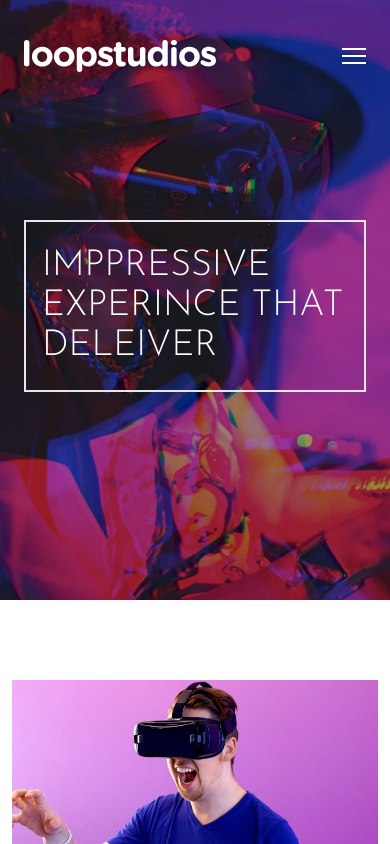
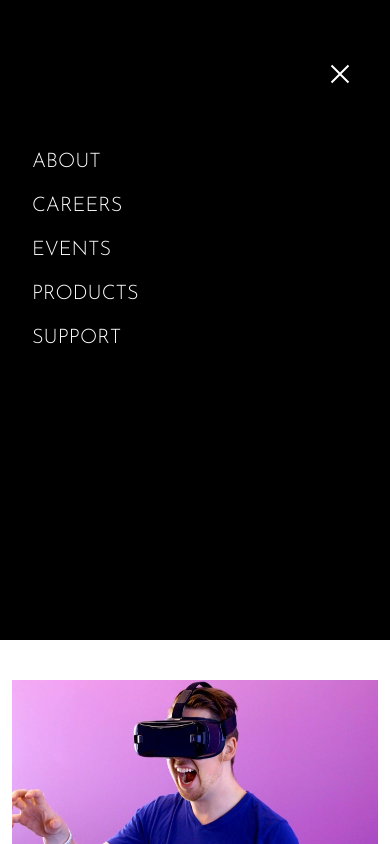
Before and after one commit to AhmaadAlharbi/Loopstudios-landing-page, a website: page index.html in a window 390 px wide. Both pictures are taken after a click on the element 354 px from the left and 56 px from the top of the page. Shown: the top 844 px of the page. Drawn offline with Linux system fonts and the light colour scheme.

Commit message:
add mobile nav

```diff
--- /dev/null
+++ b/app.js
@@ -0,0 +1,11 @@
+const menuIcon = document.getElementById("menu-icon");
+const closeIcon = document.getElementById("close-icon");
+const mobileMenu = document.getElementById("mobile-menu");
+
+menuIcon.addEventListener("click", (e) => {
+  mobileMenu.classList.toggle("hidden");
+});
+
+mobileMenu.addEventListener("click", (e) => {
+  mobileMenu.classList.add("hidden");
+});
--- a/index.html
+++ b/index.html
@@ -18,7 +18,9 @@
   <body class="">
     <section id="hero">
       <div class="container max-w-6xl w-full mx-auto pt-5 pb-20 px-6">
-        <nav class="flex items-center justify-between max-h-screen py-5">
+        <nav
+          class="relative flex items-center justify-between max-h-screen py-5"
+        >
           <img src="images/logo.svg" alt="" />
           <div
             class="hidden md:flex text-white space-x-5 font-['Alata'] font-bold"
@@ -54,7 +56,7 @@
               ></div>
             </div>
           </div>
-          <div class="flex md:hidden cursor-pointer">
+          <div class="flex md:hidden cursor-pointer" id="menu-icon">
             <img src="images/icon-hamburger.svg" alt="" />
           </div>
         </nav>
@@ -64,6 +66,29 @@
           imppressive<br />
           Experince that Deleiver
         </h1>
+      </div>
+      <!-- mobile nav -->
+      <div
+        class="hidden absolute top-0 right-0 bg-black w-full h-full text-white duration-200"
+        id="mobile-menu"
+      >
+        <div
+          class="flex justify-end mt-16 px-10 cursor-pointer"
+          id="close-icon"
+        >
+          <img src="images/icon-close.svg" alt="" />
+        </div>
+        <div
+          class="flex flex-col space-y-4 text-white mt-16 px-8 font-sans text-xl uppercase"
+        >
+          <a href="" class="hover:text-pink-500">About</a>
+
+          <a href="" class="hover:text-pink-500">Careers</a>
+
+          <a href="" class="hover:text-pink-500">Events</a>
+          <a href="" class="hover:text-pink-500">Products</a>
+          <a href="" class="hover:text-pink-500">Support</a>
+        </div>
       </div>
     </section>
     <!-- Feature Section -->
@@ -335,5 +360,6 @@
         </div>
       </div>
     </footer>
+    <script src="app.js"></script>
   </body>
 </html>
```
Also changed, not shown: css/style.css.
